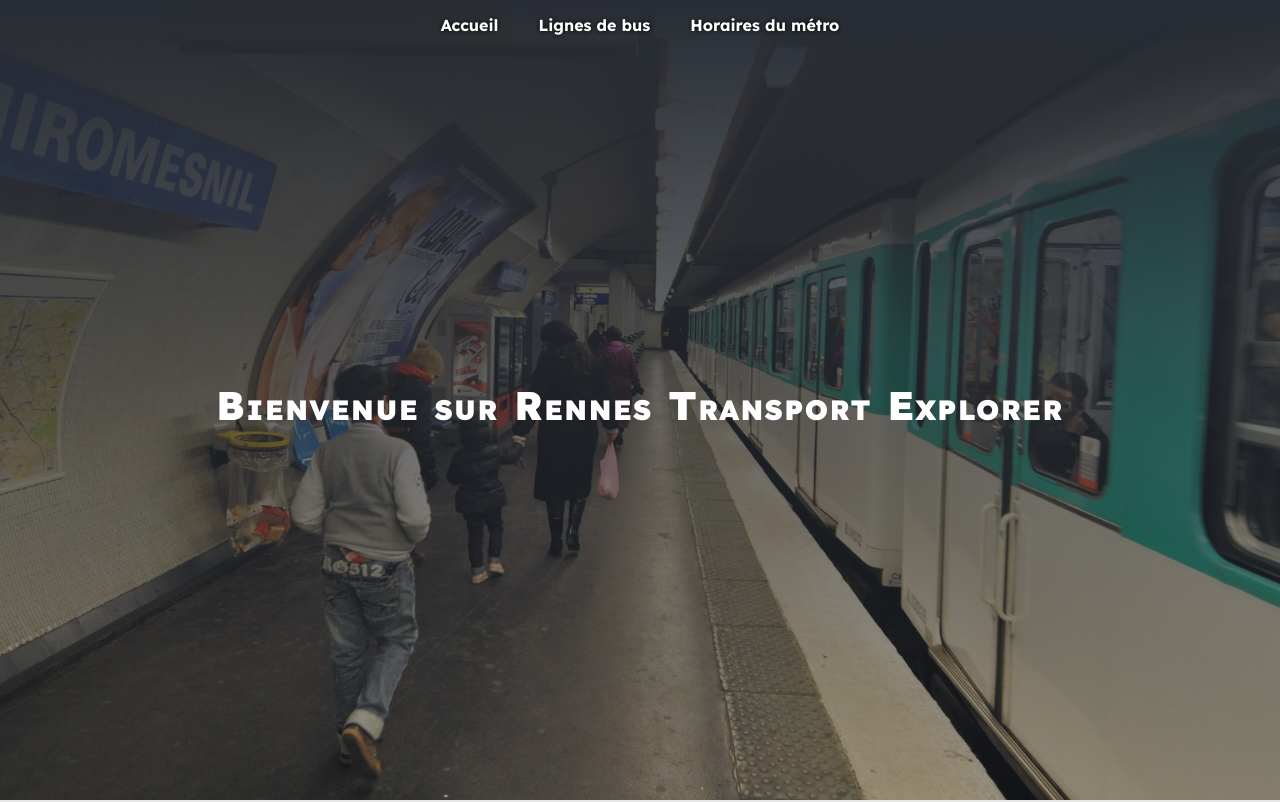
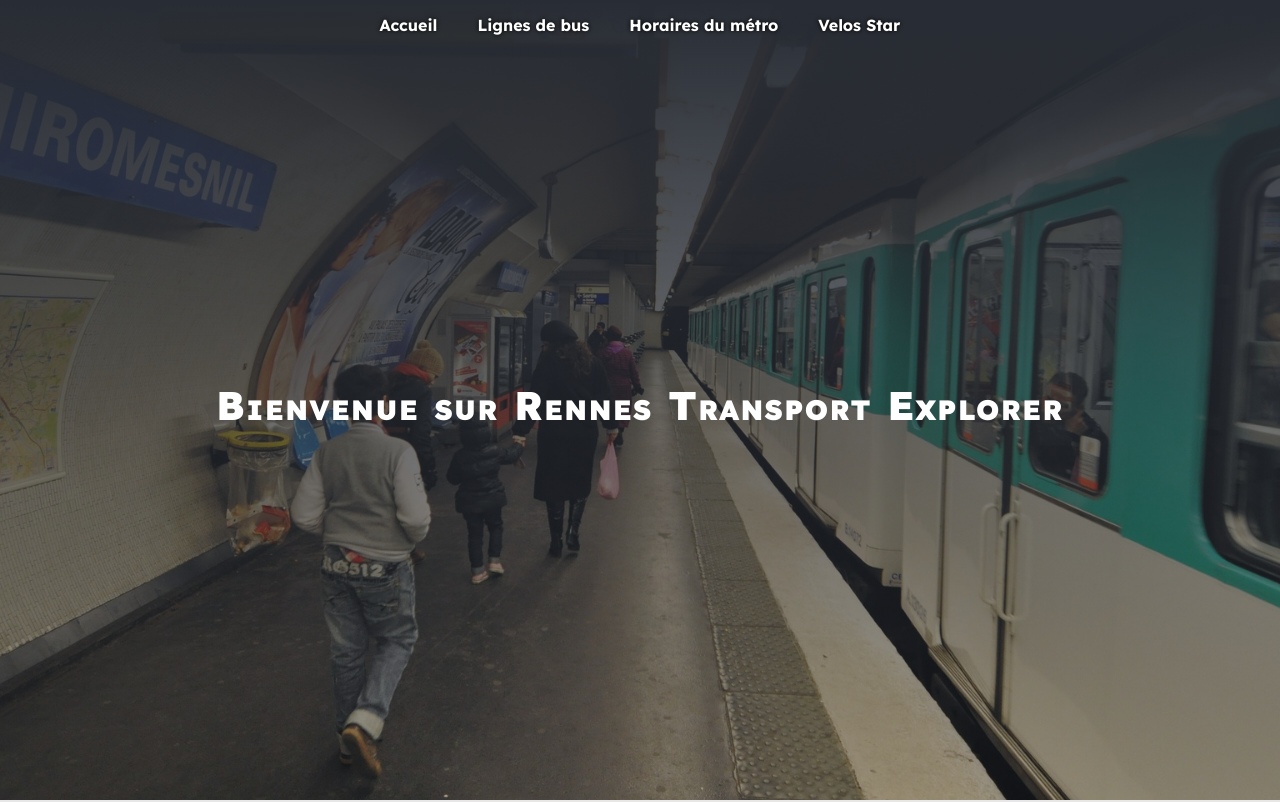
Before and after one commit to Singuila01/start_api_react, a React (Create React App) app: page / in a window 1280 px wide. Shown: the top 802 px of the page. Built offline with nearby package versions, Linux system fonts and the light colour scheme; a web font is replaced by a local one.

Commit message:
Ajout d'un lien dans l'en-tete

```diff
--- a/src/Header.js
+++ b/src/Header.js
@@ -18,6 +18,9 @@ function Header() {
                 <Link to="/metro">
                     Horaires du métro
                 </Link>
+                <Link to="/velo">
+                    Velos Star
+                </Link>
             </nav>
             {isHome ? (
                 <div className='content_home'>
```
